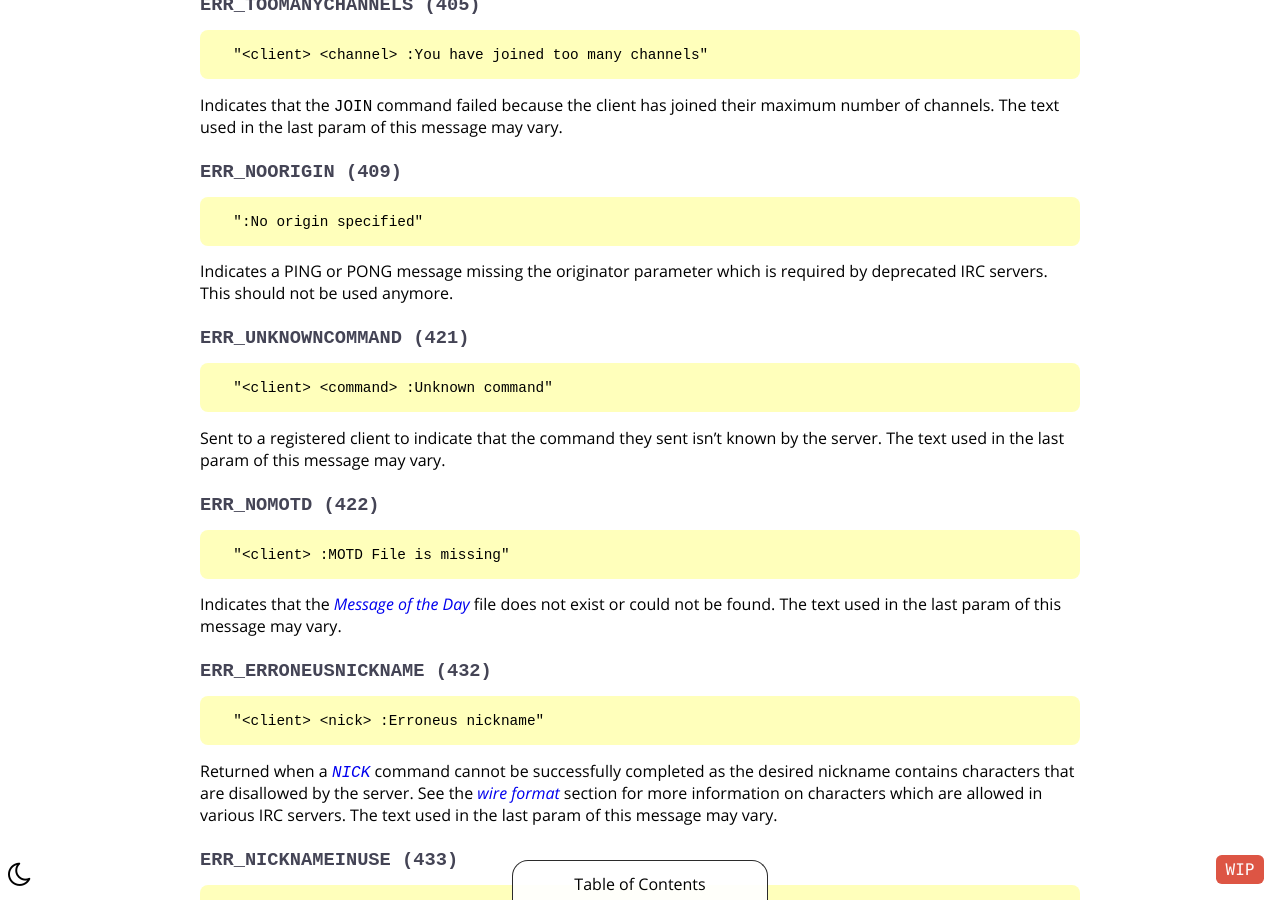
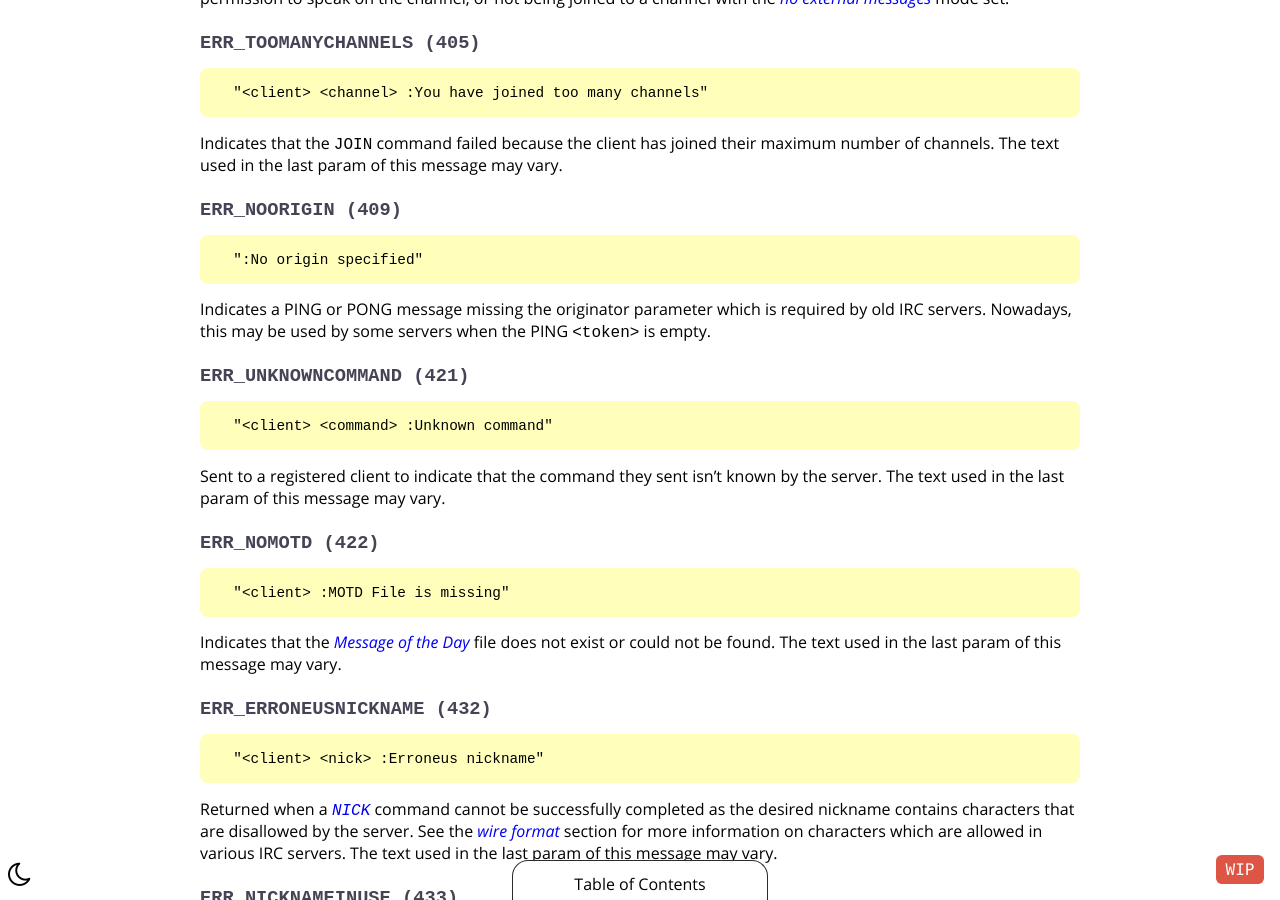
Before and after one commit to ircdocs/modern-irc, a Jekyll site: the page built from index.md, in a window 1280 px wide and 900 px high, scrolled down 55794 px. Built offline with Jekyll 4.4.1, drawn with Linux system fonts in a browser that asks for light colours; some of the changed text lies outside the part shown.

Commit message:
Specify the PING token must be non-empty, and undeprecate ERR_NOORIGIN
unreal does use ERR_NOORIGIN on empty params, and some inspircd config do too.

```diff
--- a/_includes/modern-appendix.md
+++ b/_includes/modern-appendix.md
@@ -660,8 +660,8 @@ Indicates that the `JOIN` command failed because the client has joined their max
 
       ":No origin specified"
 
-Indicates a PING or PONG message missing the originator parameter which is required by deprecated IRC servers.
-This should not be used anymore.
+Indicates a PING or PONG message missing the originator parameter which is required by old IRC servers.
+Nowadays, this may be used by some servers when the PING `<token>` is empty.
 
 ### `ERR_UNKNOWNCOMMAND (421)`
 
--- a/index.md
+++ b/index.md
@@ -732,6 +732,8 @@ Command Examples:
 
 The `PING` command is sent by either clients or servers to check the other side of the connection is still connected and/or to check for connection latency, at the application layer.
 
+The `<token>` may be any non-empty string.
+
 When receiving a `PING` message, clients or servers must reply to it with a [`PONG`](#pong-message) message with the same `<token>` value. This allows either to match `PONG` with the `PING` they reply to, for example to compute latency.
 
 Clients should not send `PING` during connection registration, though servers may accept it.
@@ -739,14 +741,14 @@ Servers may send `PING` during connection registration and clients must reply to
 
 Older versions of the protocol gave specific semantics to the `<token>` and allowed an extra parameter; but these features are not consistently implemented and should not be relied on. Instead, the `<token>`should be treated as an opaque value by the receiver.
 
-Numeric Reply:
+Numeric Replies:
 
 * [`ERR_NEEDMOREPARAMS`](#errneedmoreparams-461) `(461)`
+* [`ERR_NOORIGIN`](#errnooring-409) `(409)`
 
-Deprecated Numeric Replies:
+Deprecated Numeric Reply:
 
 * [`ERR_NOSUCHSERVER`](#errnosuchserver-402) `(402)`
-* [`ERR_NOORIGIN`](#errnooring-409) `(409)`
 
 
 ### PONG message
```
